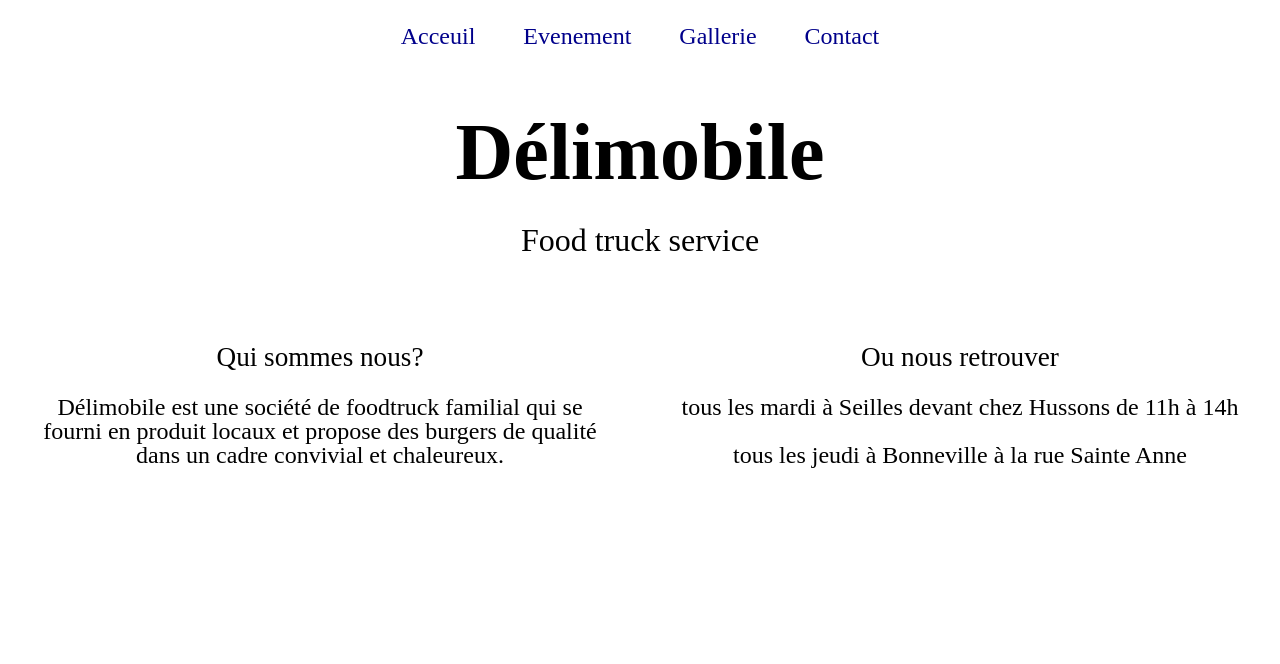
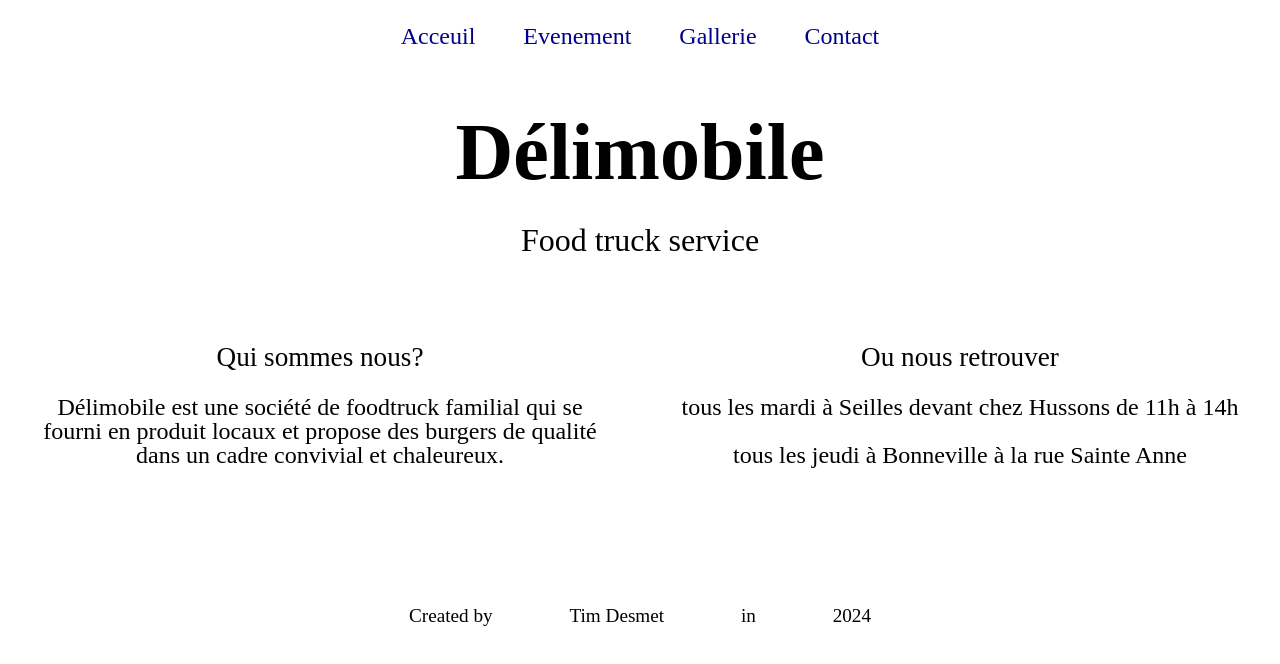
Before and after one commit to TimDesmet00/delimobile, an Angular app in the folder frontend/: page / in a window 1280 px wide. Shown: the top 664 px of the page. Built offline with nearby package versions, Linux system fonts and the light colour scheme.

Commit message:
premier jet footer

```diff
--- a/frontend/src/app/acceuil/acceuil.component.html
+++ b/frontend/src/app/acceuil/acceuil.component.html
@@ -31,3 +31,5 @@
         <h3></h3>
     </div>
 </div>
+
+<app-footer></app-footer>
--- a/frontend/src/app/acceuil/acceuil.component.ts
+++ b/frontend/src/app/acceuil/acceuil.component.ts
@@ -1,10 +1,11 @@
 import { Component } from '@angular/core';
 import { NavbarComponent } from "../navbar/navbar.component";
+import { FooterComponent } from "../footer/footer.component";
 
 @Component({
   selector: 'app-acceuil',
   standalone: true,
-  imports: [NavbarComponent],
+  imports: [NavbarComponent, FooterComponent],
   templateUrl: './acceuil.component.html',
   styleUrl: './acceuil.component.scss'
 })
--- a/frontend/src/app/footer/footer.component.html
+++ b/frontend/src/app/footer/footer.component.html
@@ -1 +1,8 @@
-<p>footer works!</p>
+<footer>
+    <ul>
+        <li>Created by</li>
+        <li>Tim Desmet</li>
+        <li>in</li>
+        <li>2024</li>
+    </ul>
+</footer>
--- a/frontend/src/app/footer/footer.component.scss
+++ b/frontend/src/app/footer/footer.component.scss
@@ -0,0 +1,13 @@
+footer{
+
+    ul{
+        display: flex;
+        justify-content: center;
+        align-items: center;
+        font-size: 1.2em;
+        li{
+            list-style: none;
+            margin: 0.5em 2em 0.1em 2em;
+        }
+    }
+}
```
